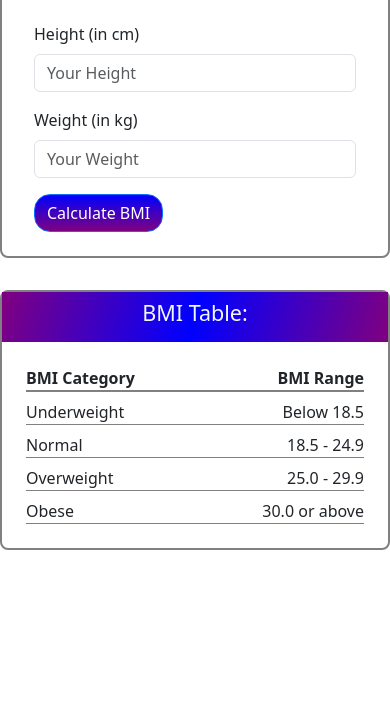
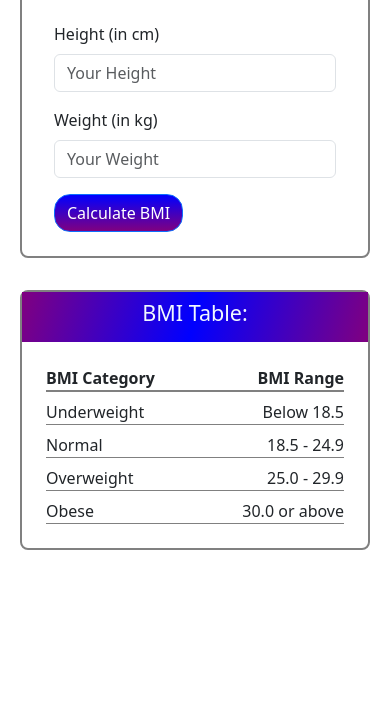
Before and after one commit to sahilkhan-777/bmicalculator, a plain HTML site: page index.html in a window 390 px wide. Shown: the part 133-844 px from the top of the page. Drawn offline with nearby package versions, Linux system fonts and the light colour scheme.

Commit message:
fix: add media query to resize layout in mobile screens

```diff
--- a/style.css
+++ b/style.css
@@ -42,9 +42,15 @@ body{
     display: flex;
     justify-content: space-between;
     border-bottom: 1px solid grey;
-    /* gap: 1rem; */
 }
 .table-rows.head{
     font-weight: bold;
     border-bottom: 2px solid grey;
 }
+
+@media (max-width: 420px){
+    .box{
+        max-width: 350px;
+        width: 100%;
+    }
+}
```
